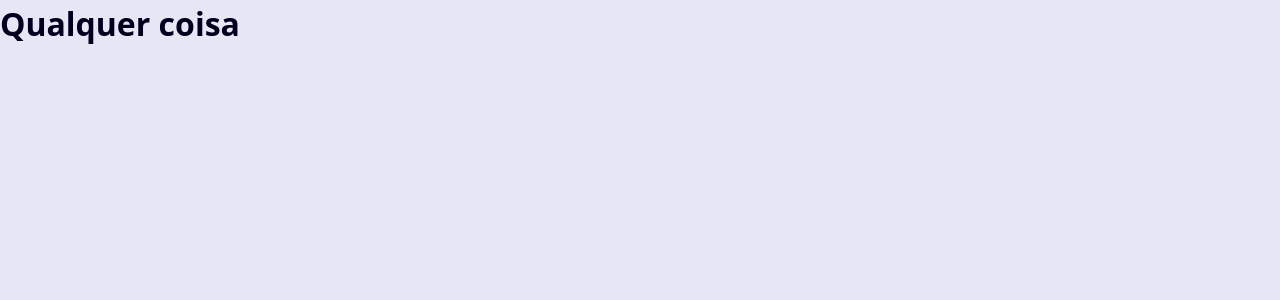
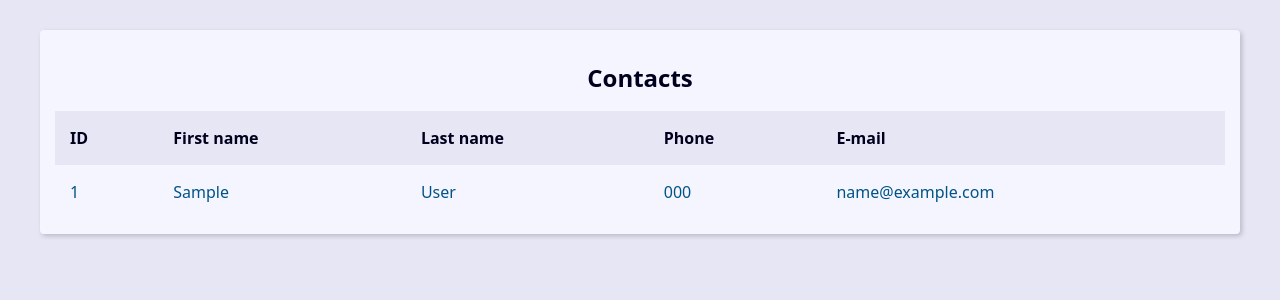
Before and after one commit to lucaslicurgo/agenda_django, a Django app: page / in a window 1280 px wide. Shown: the top 300 px of the page. Run offline with Django 5.2, Linux system fonts and the light colour scheme; tables that the repository leaves empty hold one stand-in row (values such as "Sample post").

Commit message:
Arrumando o Front

```diff
--- a/base_templates/global/base.html
+++ b/base_templates/global/base.html
@@ -10,7 +10,9 @@
 </head>
 
 <body>
-    <h1>Qualquer coisa</h1>
+    <main class='content'>
+        {% block content %}{% endblock content %}
+    </main>
 </body>
 
 </html>
--- a/contact/templates/contact/index.html
+++ b/contact/templates/contact/index.html
@@ -1 +1,51 @@
 {% extends "global/base.html" %}
+
+{% block content %}
+    <div class="responsive-table">
+        <table class='contacts-table'>
+            <caption class='table-caption'>
+                Contacts
+            </caption>
+            <thread>
+                <tr class='table-row table-row-header'>
+                    <th class='table-header'>ID</th>
+                    <th class='table-header'>First name</th>
+                    <th class='table-header'>Last name</th>
+                    <th class='table-header'>Phone</th>
+                    <th class='table-header'>E-mail</th>
+                </tr>
+            </thread>
+            <tbody>
+                {% for contact in contacts %}
+                    <tr class='table-row'>
+                        <td class='table-cel'>
+                            <a class='table-link' href="#">
+                                {{contact.id}}
+                            </a>
+                        </td>
+                        <td class='table-cel'>
+                            <a class='table-link' href="#">
+                                {{contact.first_name}}
+                            </a>
+                        </td>
+                        <td class='table-cel'>
+                            <a class='table-link' href="#">
+                                {{contact.last_name}}
+                            </a>
+                        </td>
+                        <td class='table-cel'>
+                            <a class='table-link' href="#">
+                                {{contact.phone}}
+                            </a>
+                        </td>
+                        <td class='table-cel'>
+                            <a class='table-link' href="#">
+                                {{contact.email}}
+                            </a>
+                        </td>
+                    </tr>
+                {% endfor %}
+            </tbody>
+        </table>
+    </div>
+{% endblock content %}
--- a/contact/views/contact_views.py
+++ b/contact/views/contact_views.py
@@ -1,9 +1,16 @@
 from django.shortcuts import render
+from contact.models import Contact
 
 # Create your views here.
 
 def index(request):
+    contacts = Contact.objects.all().order_by('-id')
+    context = {
+        'contacts': contacts
+    }
+
     return render(
         request,
-        'contact/index.html'
+        'contact/index.html',
+        context
     )
```
